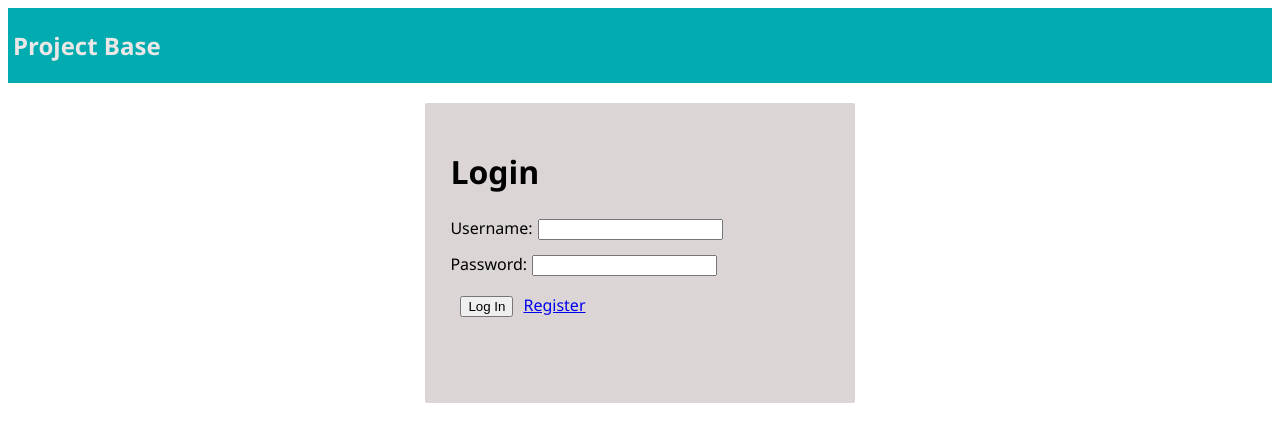
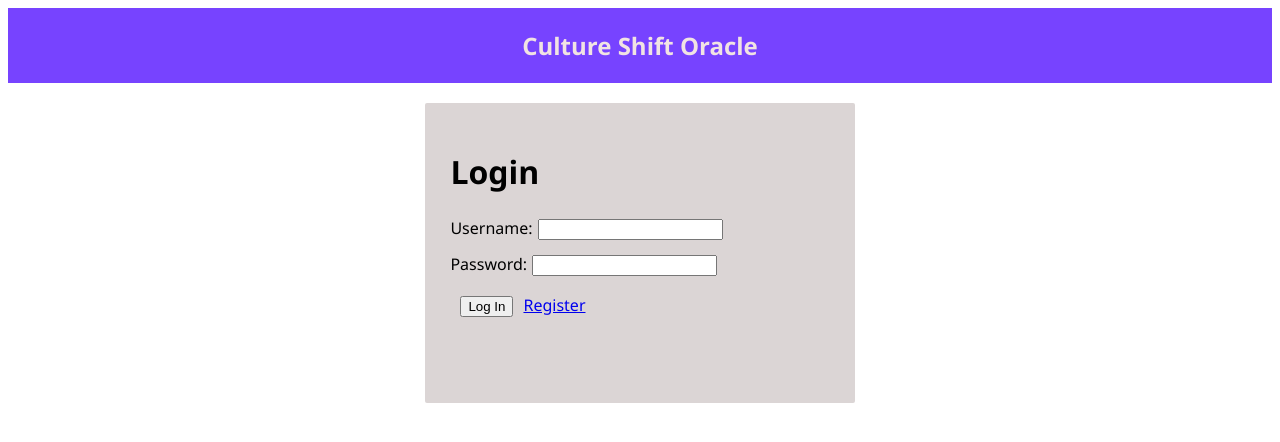
Before and after one commit to kyracalvert/culture-shift-oracle, a React (Create React App) app: page /#/home in a window 1280 px wide. Shown: the top 442 px of the page. Built offline with nearby package versions, Linux system fonts and the light colour scheme; no server answers.

Commit message:
altered header file and css.

```diff
--- a/src/App.js
+++ b/src/App.js
@@ -16,7 +16,7 @@ import './styles/main.css';
 
 const App = () => (
   <div>
-    <Header title="Project Base" />
+    <Header title="Culture Shift Oracle" />
     <Router>
       <Switch>
         <Redirect exact from="/" to="/home" />
--- a/src/components/Header/Header.js
+++ b/src/components/Header/Header.js
@@ -1,7 +1,7 @@
 import React from 'react';
 
 const Header = ({ title }) => (
-  <div className="instructions">
+  <div className="center_head">
     <div>
       <h1 className="lead">{ title }</h1>
     </div>
--- a/src/styles/main.css
+++ b/src/styles/main.css
@@ -2,15 +2,16 @@ body {
     font-family: 'Segoe UI', Tahoma, Geneva, Verdana, sans-serif
 }
 
-.instructions h1 {
+.center_head h1 {
     font-size: 24px;
     font-weight: 700;
 }
 
-.instructions {
-    background-color: #00acb0;
+.center_head {
+    background-color: #7743FF;
     padding: 5px;
-    color: #ece7e7;
+    color: #f1e3e3;
+    text-align: center;
 }
 
 form {
@@ -48,7 +49,7 @@ input[type="submit"] {
 }
 
 .navbar {
-  background-color: #00acb0;
+  background-color: black;
   width: 100%;
   border-radius: 0px;
 }
```
